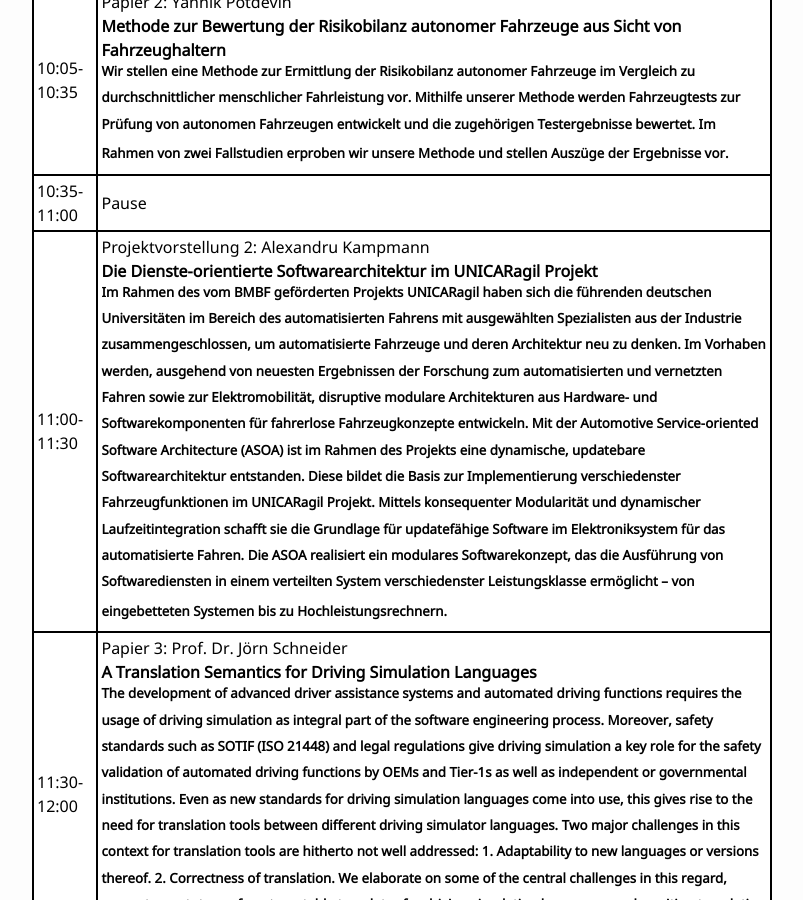
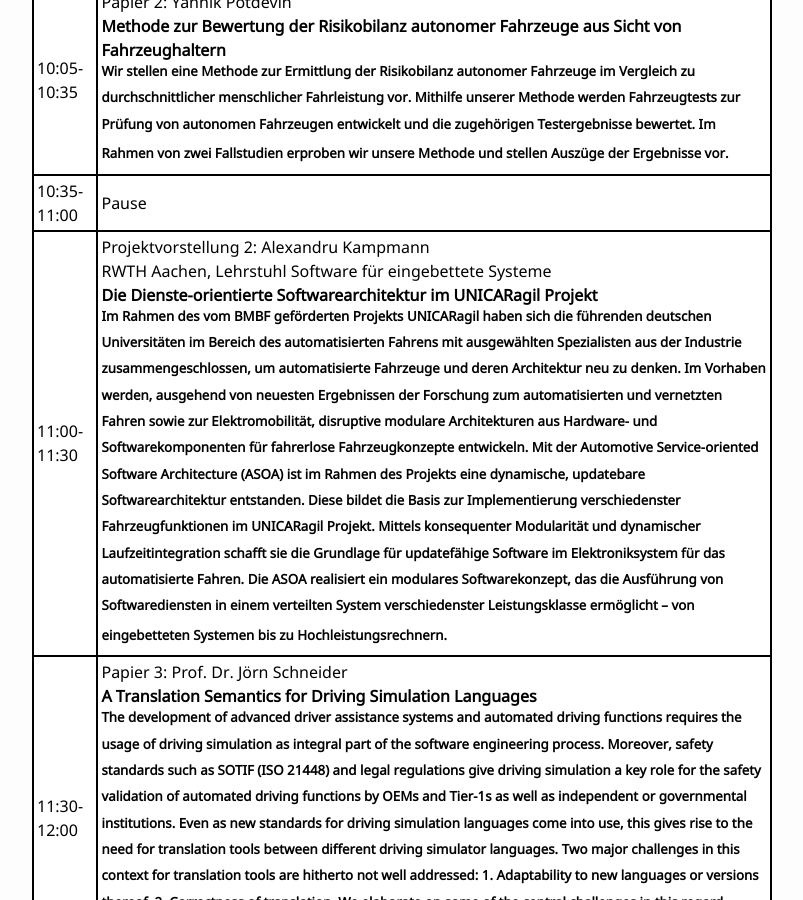
Before and after one commit to ASE-Workshop/2022, a Jekyll site: the page built from 0-programm.md, in a window 1280 px wide and 900 px high, scrolled down 1125 px. Shown: the whole window, without its empty margins (238-1041 px from the left). Built offline with Jekyll 4.4.1, drawn with Linux system fonts in a browser that asks for light colours.

Commit message:
Update 0-programm.md

```diff
--- a/0-programm.md
+++ b/0-programm.md
@@ -66,7 +66,9 @@ table.GeneratedTable thead {
     </tr>
      <tr>
       <td>11:00-11:30</td>
-      <td>Projektvorstellung 2: Alexandru Kampmann <br/>  <b>Die Dienste-orientierte Softwarearchitektur im UNICARagil Projekt<b> <br/> <sup> Im Rahmen des vom BMBF geförderten Projekts UNICARagil haben sich die führenden deutschen Universitäten im Bereich des automatisierten Fahrens mit ausgewählten Spezialisten aus der Industrie zusammengeschlossen, um automatisierte Fahrzeuge und deren Architektur neu zu denken. Im Vorhaben werden, ausgehend von neuesten Ergebnissen der Forschung zum automatisierten und vernetzten Fahren sowie zur Elektromobilität, disruptive modulare Architekturen aus Hardware- und Softwarekomponenten für fahrerlose Fahrzeugkonzepte entwickeln. Mit der Automotive Service-oriented Software Architecture (ASOA) ist im Rahmen des Projekts eine dynamische, updatebare Softwarearchitektur entstanden. Diese bildet die Basis zur Implementierung verschiedenster Fahrzeugfunktionen im UNICARagil Projekt. Mittels konsequenter Modularität und dynamischer Laufzeitintegration schafft sie die Grundlage für updatefähige Software im Elektroniksystem für das automatisierte Fahren. Die ASOA realisiert ein modulares Softwarekonzept, das die Ausführung von Softwarediensten in einem verteilten System verschiedenster Leistungsklasse ermöglicht – von eingebetteten Systemen bis zu Hochleistungsrechnern.<sup>
+      <td>Projektvorstellung 2: Alexandru Kampmann <br/>
+        RWTH Aachen, Lehrstuhl Software für eingebettete Systeme<br/>
+      <b>Die Dienste-orientierte Softwarearchitektur im UNICARagil Projekt<b> <br/> <sup> Im Rahmen des vom BMBF geförderten Projekts UNICARagil haben sich die führenden deutschen Universitäten im Bereich des automatisierten Fahrens mit ausgewählten Spezialisten aus der Industrie zusammengeschlossen, um automatisierte Fahrzeuge und deren Architektur neu zu denken. Im Vorhaben werden, ausgehend von neuesten Ergebnissen der Forschung zum automatisierten und vernetzten Fahren sowie zur Elektromobilität, disruptive modulare Architekturen aus Hardware- und Softwarekomponenten für fahrerlose Fahrzeugkonzepte entwickeln. Mit der Automotive Service-oriented Software Architecture (ASOA) ist im Rahmen des Projekts eine dynamische, updatebare Softwarearchitektur entstanden. Diese bildet die Basis zur Implementierung verschiedenster Fahrzeugfunktionen im UNICARagil Projekt. Mittels konsequenter Modularität und dynamischer Laufzeitintegration schafft sie die Grundlage für updatefähige Software im Elektroniksystem für das automatisierte Fahren. Die ASOA realisiert ein modulares Softwarekonzept, das die Ausführung von Softwarediensten in einem verteilten System verschiedenster Leistungsklasse ermöglicht – von eingebetteten Systemen bis zu Hochleistungsrechnern.<sup>
     <tr>
       <td>11:30-12:00</td>
       <td>Papier 3: Prof. Dr. Jörn Schneider<br/> <b>A Translation Semantics for Driving Simulation Languages<b> <br/> <sup>The development of advanced driver assistance systems and automated driving functions requires the usage of driving simulation as integral part of the software engineering process. Moreover, safety standards such as SOTIF (ISO 21448) and legal regulations give driving simulation a key role for the safety validation of automated driving functions by OEMs and Tier-1s as well as independent or governmental institutions. Even as new standards for driving simulation languages come into use, this gives rise to the need for translation tools between different driving simulator languages. Two major challenges in this context for translation tools are hitherto not well addressed: 1. Adaptability to new languages or versions thereof. 2. Correctness of translation. We elaborate on some of the central challenges in this regard, present a prototype of a retargetable translator for driving simulation languages, and a suiting translation semantics, as first cornerstones of a future approach to validate or verify translations.<sup>
```
